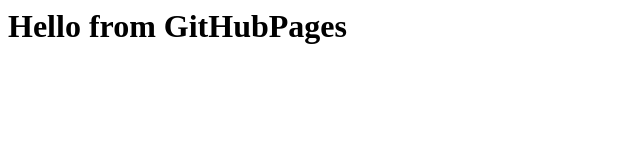
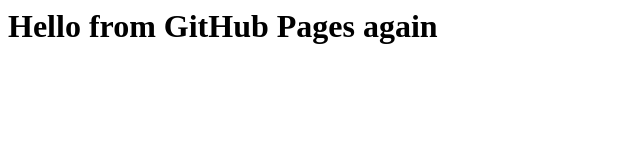
Before and after one commit to UsKseniya/UsKseniya.github.io, a plain HTML site: page index.html in a window 1280 px wide. Shown: the whole page, without its empty margins (0-640 px from the left). Drawn offline with Linux system fonts and the light colour scheme.

Commit message:
another commit

```diff
--- a/index.html
+++ b/index.html
@@ -1 +1 @@
-<h1>Hello from GitHubPages</h1>
+<h1>Hello from GitHub Pages again</h1
```
